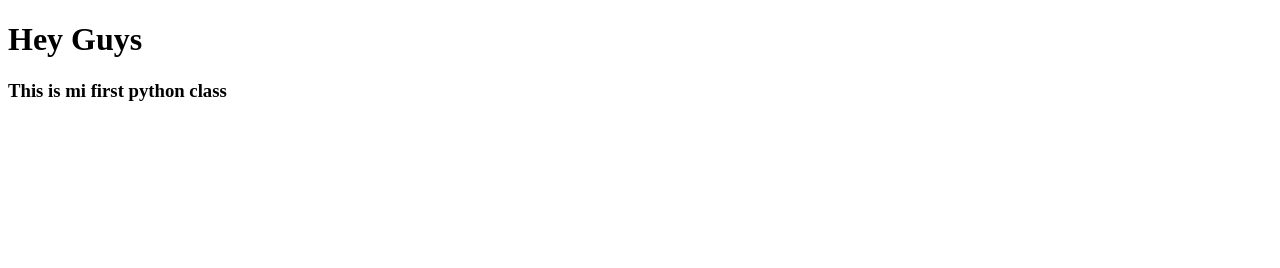
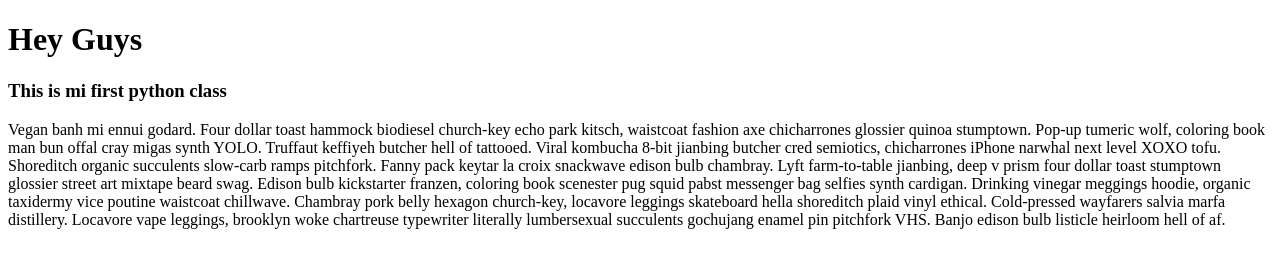
Before and after one commit to farider/python, a plain HTML site: page index.html in a window 1280 px wide. Drawn offline with Linux system fonts and the light colour scheme.

Commit message:
Added an awesome paragraph tag

```diff
--- a/index.html
+++ b/index.html
@@ -6,5 +6,8 @@
 <body>
 <h1>Hey Guys</h1>
 <h3>This is mi first python class</h3>
+<p>Vegan banh mi ennui godard. Four dollar toast hammock biodiesel church-key echo park kitsch, waistcoat fashion axe chicharrones glossier quinoa stumptown. Pop-up tumeric wolf, coloring book man bun offal cray migas synth YOLO. Truffaut keffiyeh butcher hell of tattooed. Viral kombucha 8-bit jianbing butcher cred semiotics, chicharrones iPhone narwhal next level XOXO tofu. Shoreditch organic succulents slow-carb ramps pitchfork. Fanny pack keytar la croix snackwave edison bulb chambray.
+
+Lyft farm-to-table jianbing, deep v prism four dollar toast stumptown glossier street art mixtape beard swag. Edison bulb kickstarter franzen, coloring book scenester pug squid pabst messenger bag selfies synth cardigan. Drinking vinegar meggings hoodie, organic taxidermy vice poutine waistcoat chillwave. Chambray pork belly hexagon church-key, locavore leggings skateboard hella shoreditch plaid vinyl ethical. Cold-pressed wayfarers salvia marfa distillery. Locavore vape leggings, brooklyn woke chartreuse typewriter literally lumbersexual succulents gochujang enamel pin pitchfork VHS. Banjo edison bulb listicle heirloom hell of af.</p>
 </body>
 </html>
```
